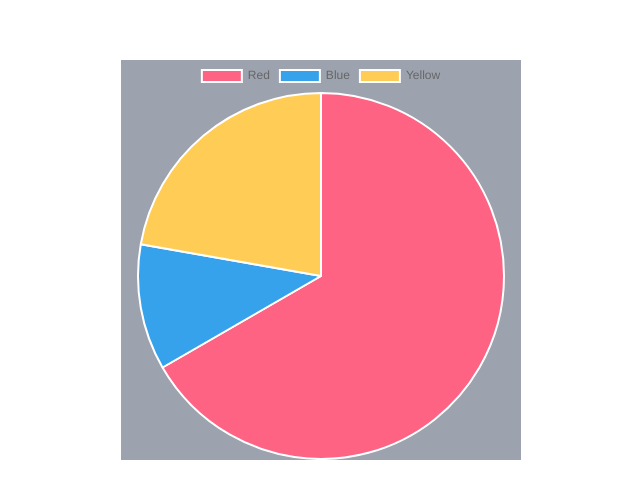
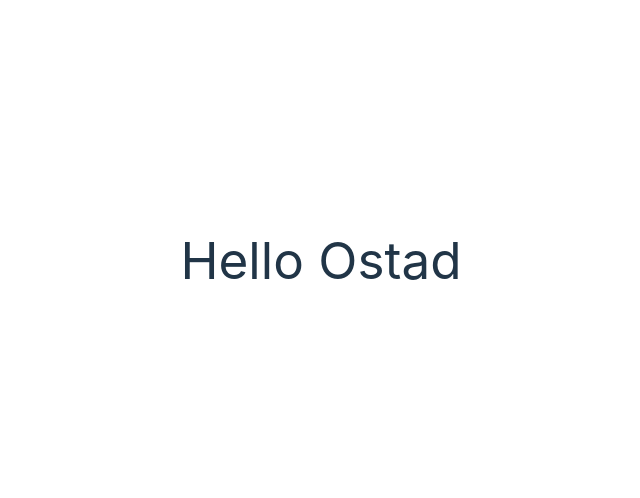
Before and after one commit to microsharif/assignment-module-7, a Vue app: page / in a window 1280 px wide. Shown: the part 140-638 px from the top of the page, without its empty margins (319-959 px from the left). Built offline with nearby package versions, Linux system fonts and the light colour scheme.

Commit message:
added note.txt file modify master branch

```diff
--- a/src/App.vue
+++ b/src/App.vue
@@ -1,10 +1,8 @@
 <script setup>
-import Carousel from './components/Carousel.vue'
-import PieChart from './components/PieChart.vue'
 </script>
 
 <template>
-    <PieChart></PieChart>
+    <h1>Hello Ostad</h1>
 </template>
 
 <style scoped>
```
Also changed, not shown: note.txt (added).
